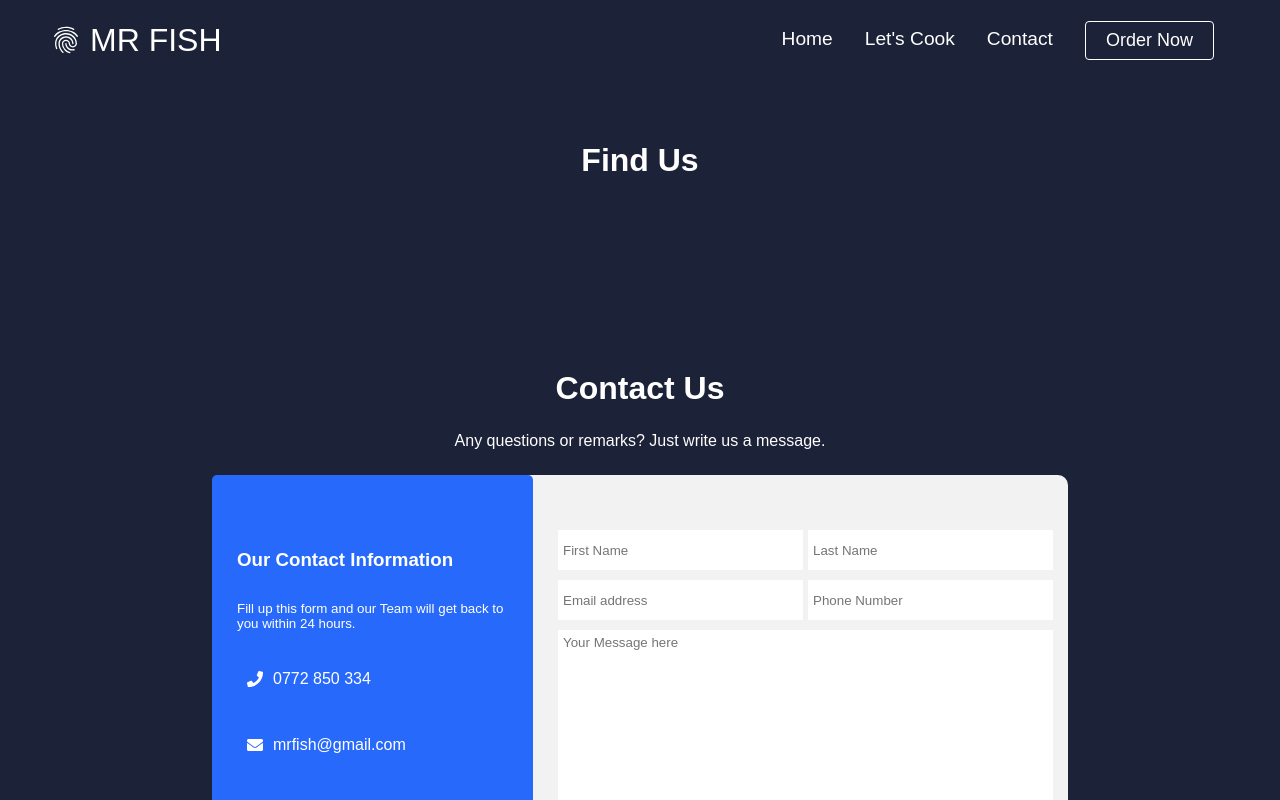
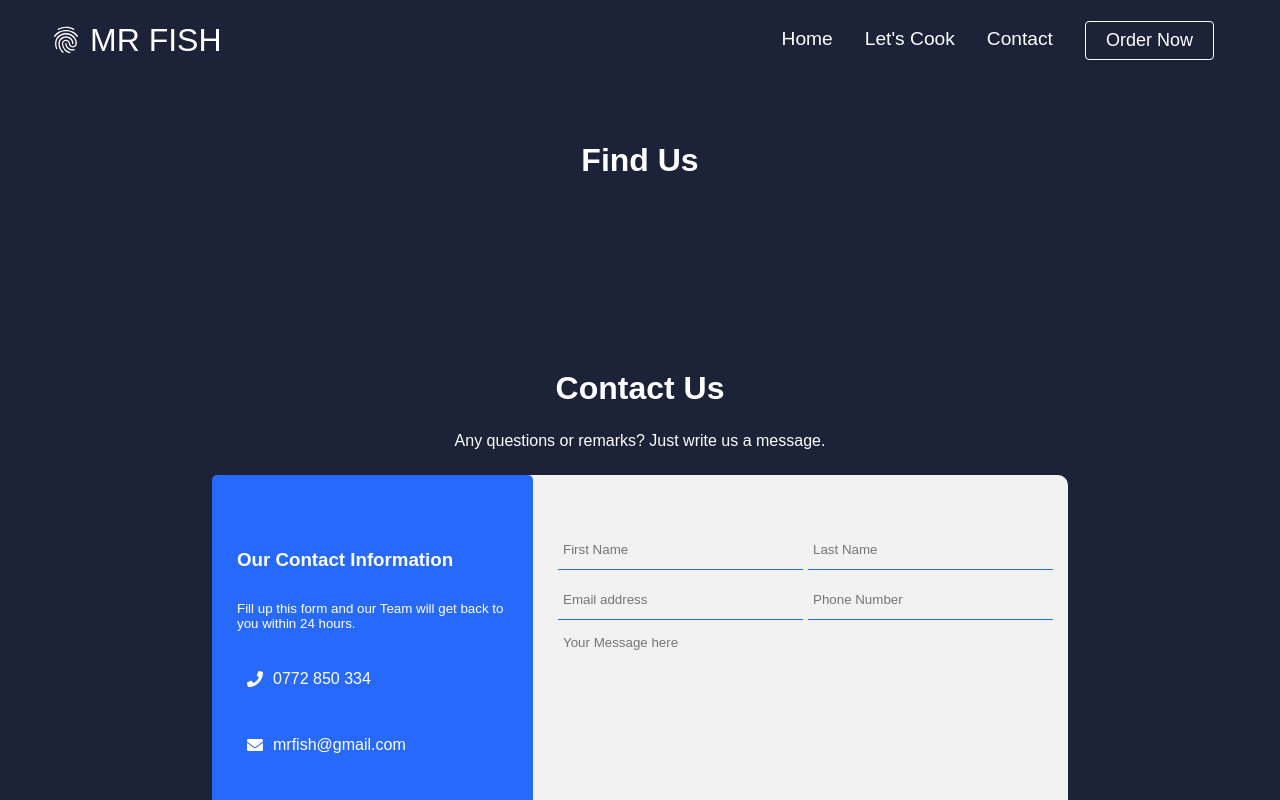
Before and after one commit to jchademwiri/mr-fish, a React (Create React App) app: page /contact in a window 1280 px wide. Shown: the top 800 px of the page. Built offline with nearby package versions, Linux system fonts and the light colour scheme.

Commit message:
added contact page with a form

```diff
--- a/src/components/ContactDetails/ContactDetails.css
+++ b/src/components/ContactDetails/ContactDetails.css
@@ -52,20 +52,22 @@ textarea {
 	padding: 5px;
 	margin: 5px;
 	/* opacity: 0.2; */
-	background-color: rgb(255, 255, 255);
+	/* background-color: rgb(255, 255, 255); */
+	background: transparent;
 	border: none;
 	color: #fff;
 	width: 100%;
-	/* font-size: 16px; */
 	height: 40px;
+
+	border-bottom: 1px solid #276afb;
 }
 textarea {
 	height: 200px;
 }
 input:focus,
 textarea:focus {
-	outline: 1px solid red;
-	/* outline: none; */
+	outline: 1px solid #276afb;
+	border: none;
 }
 
 .left-container > span {
```
